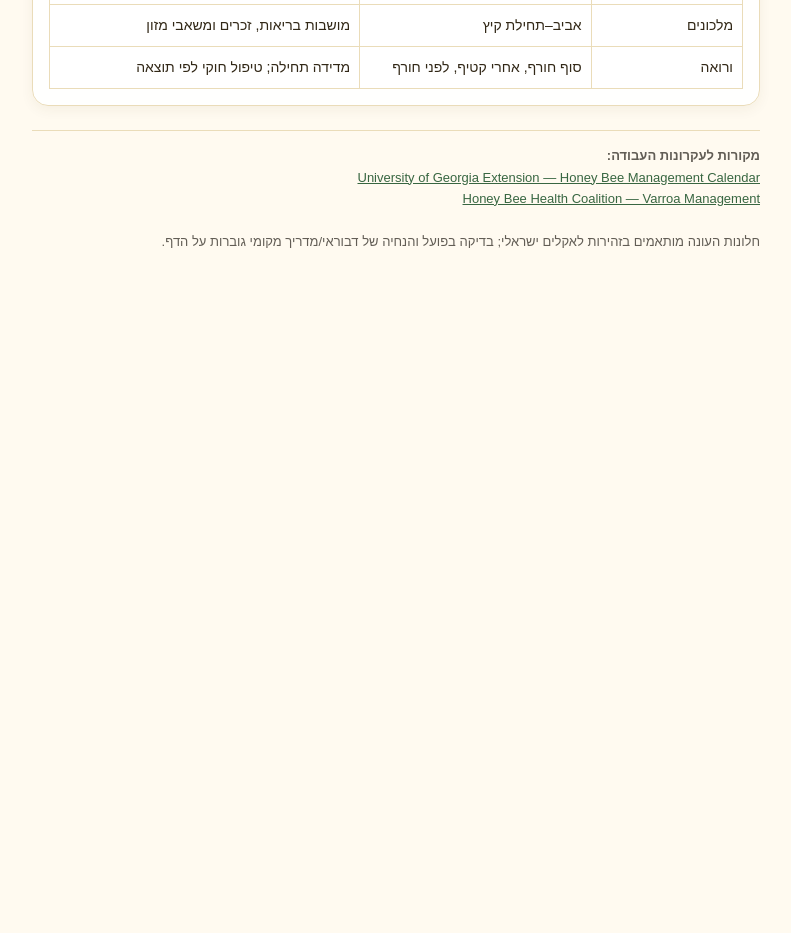
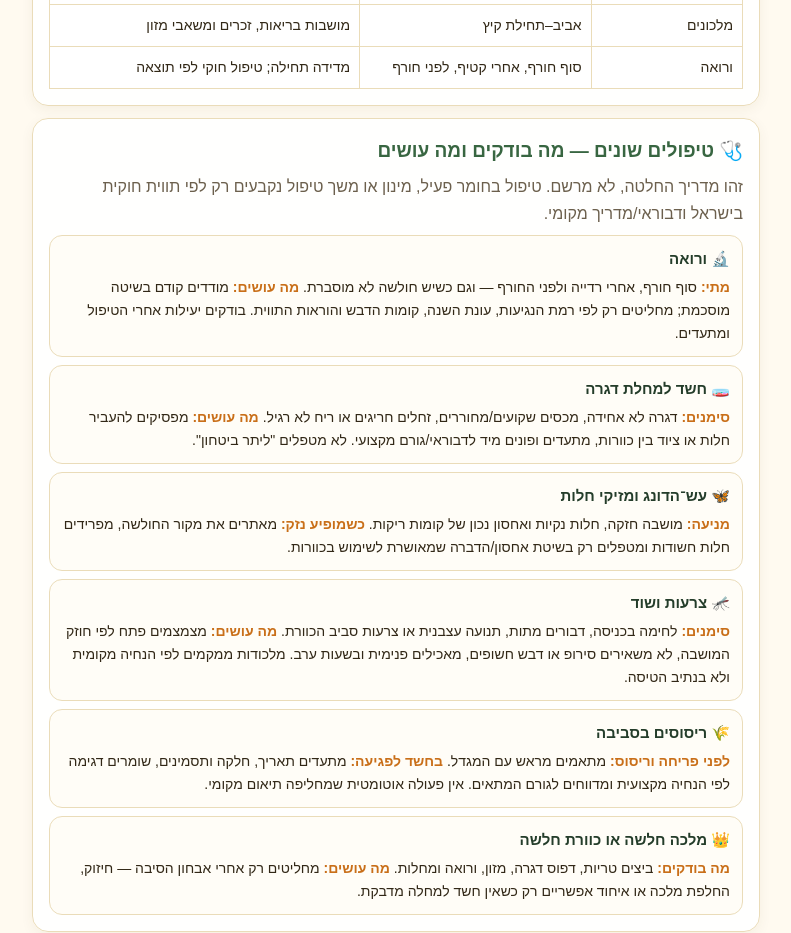
Before and after one commit to prom-spec/orchard-image-review, a plain HTML site: page bee-care.html in a window 1280 px wide. Shown: the part 2119-3052 px from the top of the page, without its empty margins (244-1035 px from the left). Before the commit the page ends 2419 px from the top, so only its background shows below. Drawn offline with Linux system fonts and the light colour scheme.

Commit message:
site: add hive treatment guidance

```diff
--- a/bee-care.html
+++ b/bee-care.html
@@ -38,6 +38,10 @@
     .months button:hover { transform:translateY(-1px); }
     .months button.active { background:linear-gradient(135deg,var(--honey),#c98400); border-color:#c98400; color:#fff; font-weight:bold; box-shadow:0 4px 8px rgba(190,128,0,.25); }
     #monthly-plan details[hidden] { display:none; }
+    .treat { border:1px solid var(--line); border-radius:13px; padding:11px 12px; margin-top:8px; background:#fffdf7; }
+    .treat h3 { margin:0; font-size:15px; color:var(--dark); }
+    .treat p { margin:4px 0 0; font-size:14px; }
+    .treat strong { color:var(--orange); }
     footer { margin-top:24px; border-top:1px solid var(--line); padding-top:14px; color:#625d55; font-size:13px; }
   </style>
 </head>
@@ -134,6 +138,17 @@
     </table>
   </section>
 
+  <section class="card">
+    <h2>🩺 טיפולים שונים — מה בודקים ומה עושים</h2>
+    <p class="sub">זהו מדריך החלטה, לא מרשם. טיפול בחומר פעיל, מינון או משך טיפול נקבעים רק לפי תווית חוקית בישראל ודבוראי/מדריך מקומי.</p>
+    <div class="treat"><h3>🔬 ורואה</h3><p><strong>מתי:</strong> סוף חורף, אחרי רדייה ולפני החורף — וגם כשיש חולשה לא מוסברת. <strong>מה עושים:</strong> מודדים קודם בשיטה מוסכמת; מחליטים רק לפי רמת הנגיעות, עונת השנה, קומות הדבש והוראות התווית. בודקים יעילות אחרי הטיפול ומתעדים.</p></div>
+    <div class="treat"><h3>🧫 חשד למחלת דגרה</h3><p><strong>סימנים:</strong> דגרה לא אחידה, מכסים שקועים/מחוררים, זחלים חריגים או ריח לא רגיל. <strong>מה עושים:</strong> מפסיקים להעביר חלות או ציוד בין כוורות, מתעדים ופונים מיד לדבוראי/גורם מקצועי. לא מטפלים "ליתר ביטחון".</p></div>
+    <div class="treat"><h3>🦋 עש־הדונג ומזיקי חלות</h3><p><strong>מניעה:</strong> מושבה חזקה, חלות נקיות ואחסון נכון של קומות ריקות. <strong>כשמופיע נזק:</strong> מאתרים את מקור החולשה, מפרידים חלות חשודות ומטפלים רק בשיטת אחסון/הדברה שמאושרת לשימוש בכוורות.</p></div>
+    <div class="treat"><h3>🦟 צרעות ושוד</h3><p><strong>סימנים:</strong> לחימה בכניסה, דבורים מתות, תנועה עצבנית או צרעות סביב הכוורת. <strong>מה עושים:</strong> מצמצמים פתח לפי חוזק המושבה, לא משאירים סירופ או דבש חשופים, מאכילים פנימית ובשעות ערב. מלכודות ממקמים לפי הנחיה מקומית ולא בנתיב הטיסה.</p></div>
+    <div class="treat"><h3>🌾 ריסוסים בסביבה</h3><p><strong>לפני פריחה וריסוס:</strong> מתאמים מראש עם המגדל. <strong>בחשד לפגיעה:</strong> מתעדים תאריך, חלקה ותסמינים, שומרים דגימה לפי הנחיה מקצועית ומדווחים לגורם המתאים. אין פעולה אוטומטית שמחליפה תיאום מקומי.</p></div>
+    <div class="treat"><h3>👑 מלכה חלשה או כוורת חלשה</h3><p><strong>מה בודקים:</strong> ביצים טריות, דפוס דגרה, מזון, ורואה ומחלות. <strong>מה עושים:</strong> מחליטים רק אחרי אבחון הסיבה — חיזוק, החלפת מלכה או איחוד אפשריים רק כשאין חשד למחלה מדבקת.</p></div>
+  </section>
+
   <footer>
     <strong>מקורות לעקרונות העבודה:</strong><br>
     <a href="https://extension.uga.edu/publications/detail.html?number=B1045" target="_blank" rel="noopener">University of Georgia Extension — Honey Bee Management Calendar</a><br>
```
